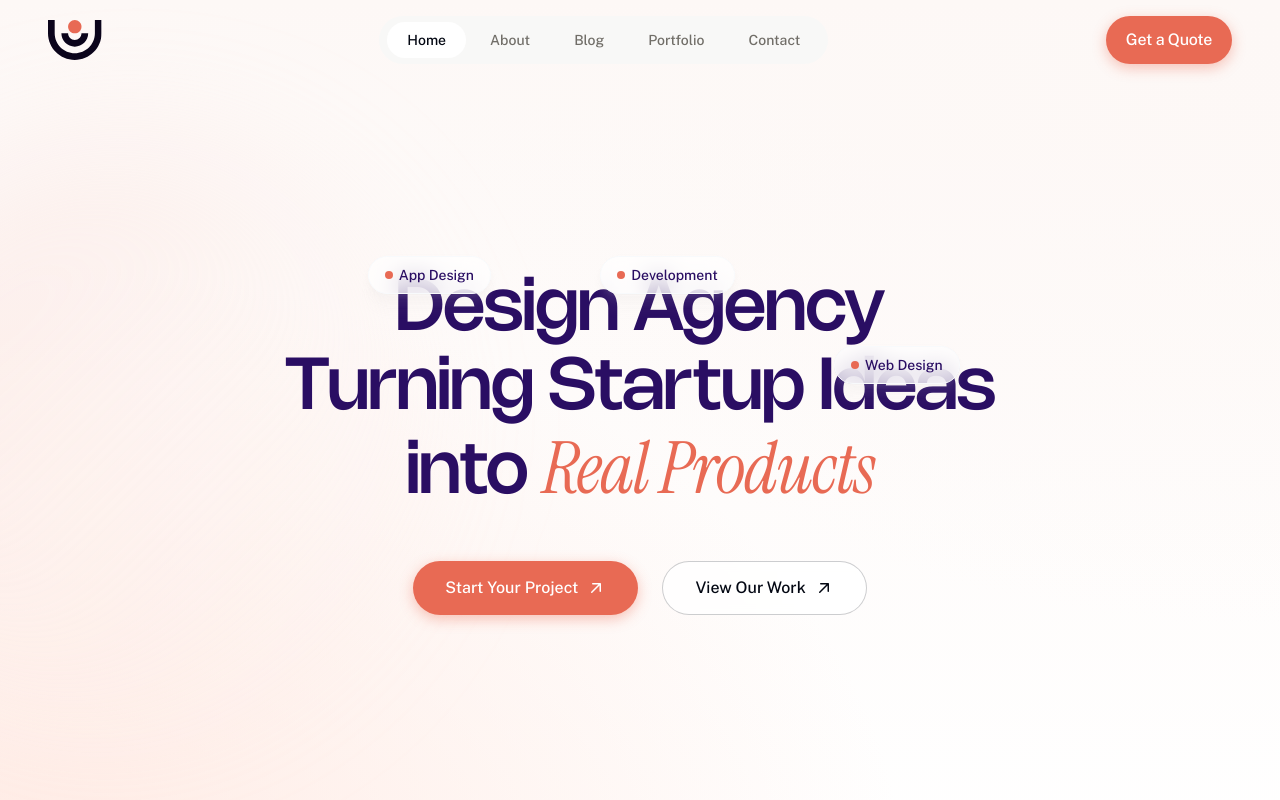
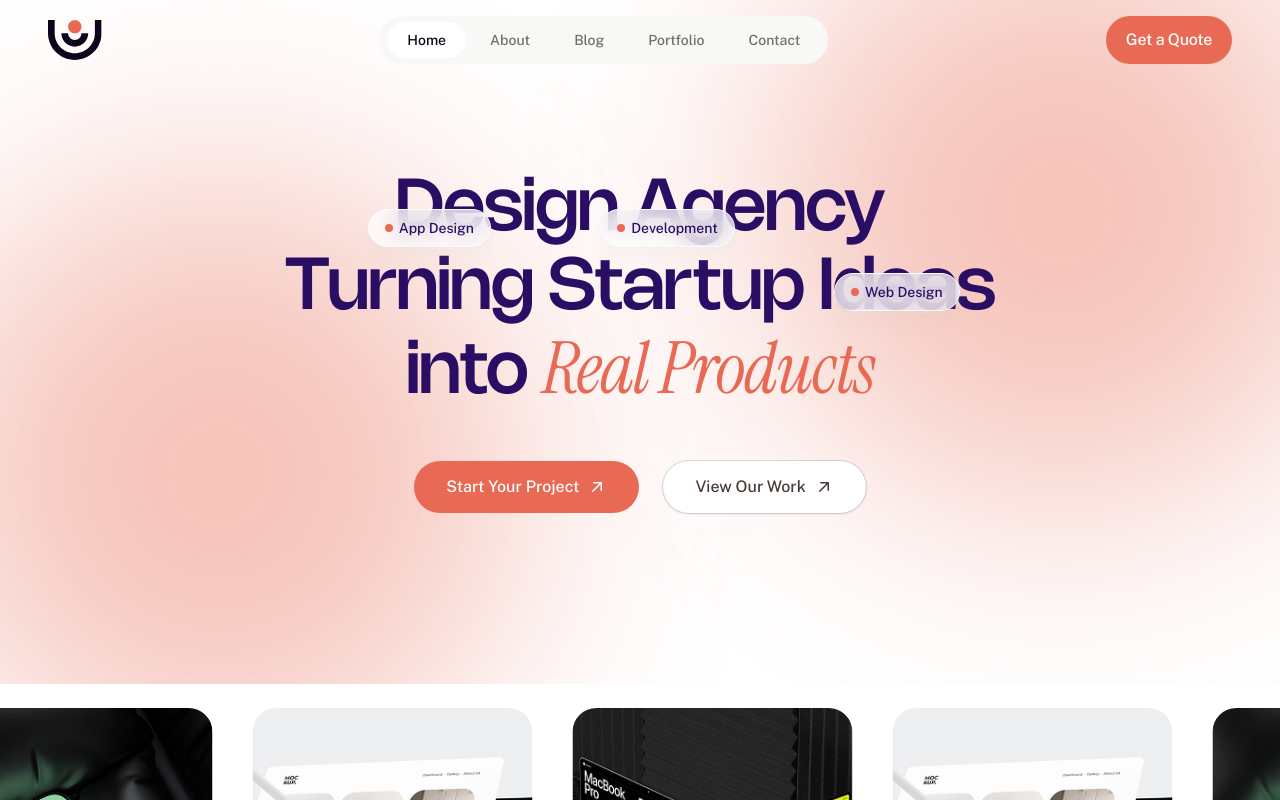
Before and after one commit to SparkStudio-Ltd/userlify, a Next.js app: page / in a window 1280 px wide. Shown: the top 800 px of the page. Built offline with nearby package versions, Linux system fonts and the light colour scheme; a web font is replaced by a local one.

Commit message:
fix: Refactor CTA button to use Button component and improve styling

```diff
--- a/src/components/sections/CTASection.tsx
+++ b/src/components/sections/CTASection.tsx
@@ -1,7 +1,7 @@
-
-
 'use client';
 
+import { ArrowUpRight } from '@/components/icons';
+import { Button } from '@/components/ui';
 import gsap from 'gsap';
 import { ScrollTrigger } from 'gsap/ScrollTrigger';
 import Image from 'next/image';
@@ -106,19 +106,10 @@ export default function CTASection() {
                     </div>
 
                     <div className="mt-4">
-                        <Link
-                            href="/contact"
-                            className="inline-flex items-center gap-3 bg-white text-[#030712] py-3 sm:py-[18px] px-6 sm:px-8 rounded-full hover:opacity-90 transition-opacity"
-                            style={{ fontFamily: 'Public Sans, sans-serif', fontWeight: 500 }}
-                        >
-                            <span className="text-base sm:text-lg leading-7">Contact Us</span>
-                            <Image
-                                src="/assets/icons/arrow_right.svg"
-                                alt="Arrow"
-                                width={20}
-                                height={20}
-                            />
-                        </Link>
+                        <Button href="/contact" variant="cta" size="lg">
+                                      Contact Us
+                                <ArrowUpRight className="h-5 w-5" />
+                        </Button>
                     </div>
                 </div>
 
--- a/src/components/sections/HeroSection.tsx
+++ b/src/components/sections/HeroSection.tsx
@@ -19,6 +19,10 @@ export function HeroSection() {
   const ctaRef = useRef<HTMLDivElement>(null);
   const tagFactorsRef = useRef<{ x: number; y: number; duration: number }[]>([]);
 
+    // Refs for the new background orbs
+  const orb1Ref = useRef<HTMLDivElement>(null);
+  const orb2Ref = useRef<HTMLDivElement>(null);
+
   useEffect(() => {
     const ctx = gsap.context(() => {
       // Heading animation
@@ -37,6 +41,26 @@ export function HeroSection() {
         stagger: 0.15,
         ease: 'power2.out',
         delay: 0.3,
+      });
+
+      //  Background Orbs Floating Animation (Moving Gradient)
+      gsap.to(orb1Ref.current, {
+        x: -50,
+        y: 50,
+        duration: 6,
+        repeat: -1,
+        yoyo: true,
+        ease: 'sine.inOut',
+      });
+
+      gsap.to(orb2Ref.current, {
+        x: 50,
+        y: -50,
+        duration: 7,
+        repeat: -1,
+        yoyo: true,
+        ease: 'sine.inOut',
+        delay: 1,
       });
 
       // CTA animation
@@ -106,13 +130,33 @@ export function HeroSection() {
   return (
     <section
       ref={heroRef}
-      className="bg-gradient-hero relative overflow-hidden w-full py-1 md:py-24 px-4 md:px-12"
+      className="bg-white relative overflow-hidden w-full py-1 md:py-24 px-4 md:px-12"
     >
       {/* Background gradient orb */}
-      <div className="absolute -left-40 top-1/2 h-[600px] w-[600px] -translate-y-1/2 rounded-full bg-gradient-to-br from-primary-200/40 via-primary-100/20 to-transparent blur-3xl" />
+      {/* Top Right Moving Gradient */}
+      <div
+        ref={orb1Ref}
+        className="absolute -top-[20%] -right-[10%] w-[400px] md:w-[600px] h-[400px] md:h-[600px] rounded-full opacity-40 pointer-events-none"
+        style={{
+          background: '#E86A54',
+          filter: 'blur(120px)',
+          transform: 'translateZ(0)', // Hardware acceleration
+        }}
+      />
+
+      {/* Bottom Left Moving Gradient */}
+      <div
+        ref={orb2Ref}
+        className="absolute -bottom-[20%] -left-[10%] w-[400px] md:w-[600px] h-[400px] md:h-[600px] rounded-full opacity-40 pointer-events-none"
+        style={{
+          background: '#E86A54',
+          filter: 'blur(120px)',
+          transform: 'translateZ(0)',
+        }}
+      />
 
       <Container className="relative">
-        <div className="flex min-h-[694px] flex-col items-center justify-center mx-auto text-center">
+        <div className="flex min-h-[492px] flex-col items-center justify-center mx-auto text-center">
           {/* Floating Tags */}
           <div className="absolute inset-0 hidden lg:block">
             {floatingTags.map((tag, index) => (
@@ -145,7 +189,7 @@ export function HeroSection() {
               Start Your Project
               <ArrowUpRight className="h-5 w-5" />
             </Button>
-            <Button href="/case-study" variant="secondary" size="lg">
+            <Button href="/case-study" variant="secondary" size="lg" className="shadow-[0px_0px_0px_1px_#14141F1F,0px_1px_3px_0px_#14141F1F]">
               View Our Work
               <ArrowUpRight className="h-5 w-5" />
             </Button>
--- a/src/components/ui/Button.tsx
+++ b/src/components/ui/Button.tsx
@@ -3,7 +3,7 @@ import Link from 'next/link';
 
 interface ButtonProps {
   children: React.ReactNode;
-  variant?: 'primary' | 'secondary' | 'ghost';
+  variant?: 'primary' | 'secondary' | 'ghost' | 'cta';
   size?: 'sm' | 'md' | 'lg';
   href?: string;
   className?: string;
@@ -12,12 +12,16 @@ interface ButtonProps {
   type?: 'button' | 'submit' | 'reset';
 }
 
+// border border-gray-950/20
+
 const variants = {
   primary:
-    'bg-primary text-white shadow-button hover:bg-primary-600 hover:shadow-lg active:scale-95',
+    'bg-primary text-white hover:bg-primary-600 hover:shadow-lg active:scale-95',
   secondary:
-    'border border-gray-950/20 bg-white/80 text-gray-950 backdrop-blur-sm hover:bg-white hover:border-gray-950/40',
+    'bg-[#FFFFFF] text-[#493936] hover:bg-white hover:border-[#E86A54]',
   ghost: 'text-gray-950 hover:bg-gray-50',
+  cta: 'text-[#493936] bg-[white] hover:border-primary'
+
 };
 
 const sizes = {
```
